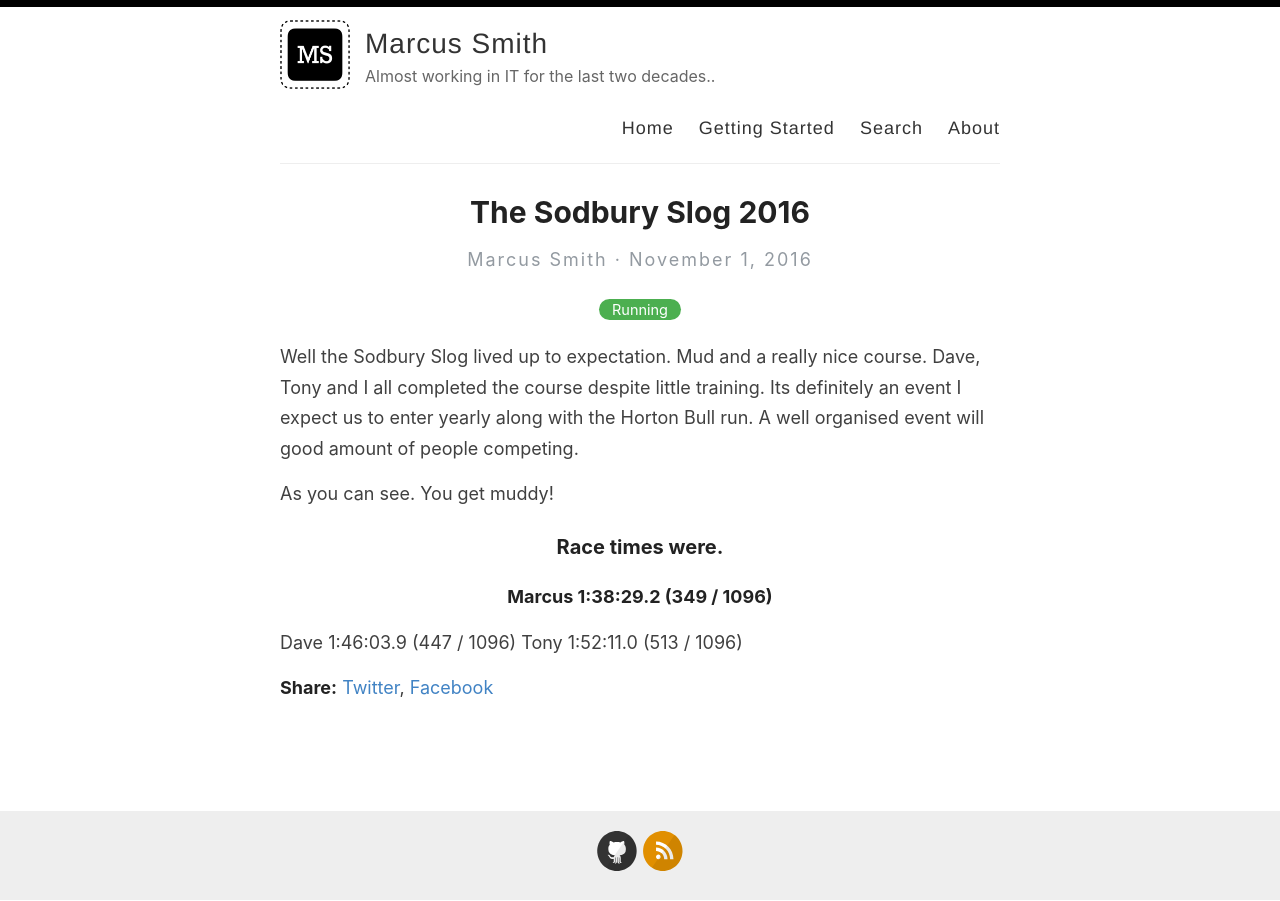
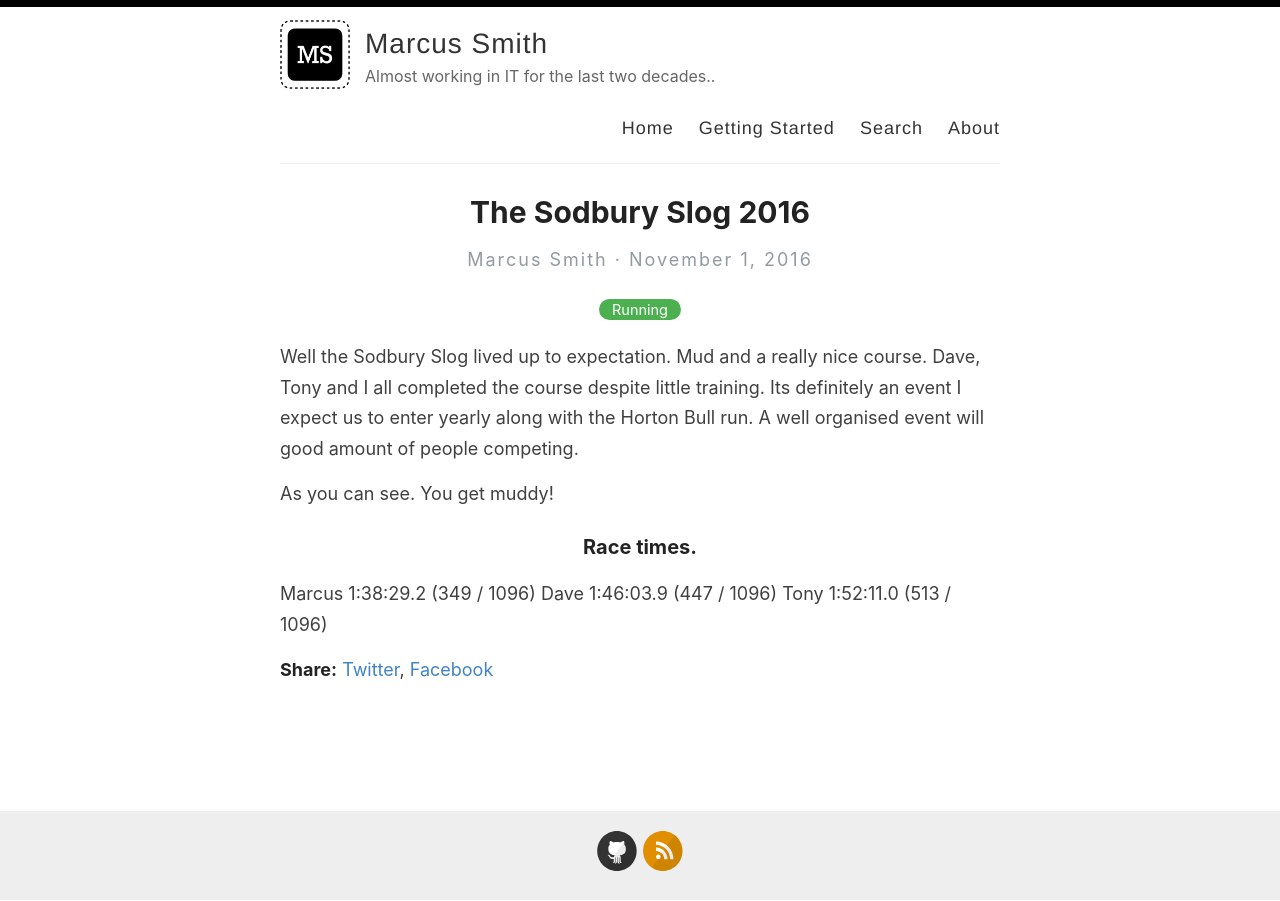
Before and after one commit to spooters/spooters.github.io, a Jekyll site: the page built from _posts/2016-11-01-The-Sodbury-Slog.md, in a window 1280 px wide. Built offline with Jekyll 4.4.1, drawn with Linux system fonts in a browser that asks for light colours.

Commit message:
Update 2016-11-01-The-Sodbury-Slog.md

```diff
--- a/_posts/2016-11-01-The-Sodbury-Slog.md
+++ b/_posts/2016-11-01-The-Sodbury-Slog.md
@@ -8,8 +8,8 @@ Well the Sodbury Slog lived up to expectation. Mud and a really nice course. Dav
 
 As you can see. You get muddy!
 
-### Race times were.
+### Race times.
 
-#### Marcus 1:38:29.2 (349 / 1096)
+Marcus 1:38:29.2 (349 / 1096)
 Dave 1:46:03.9 (447 / 1096)
 Tony 1:52:11.0 (513 / 1096)
```
